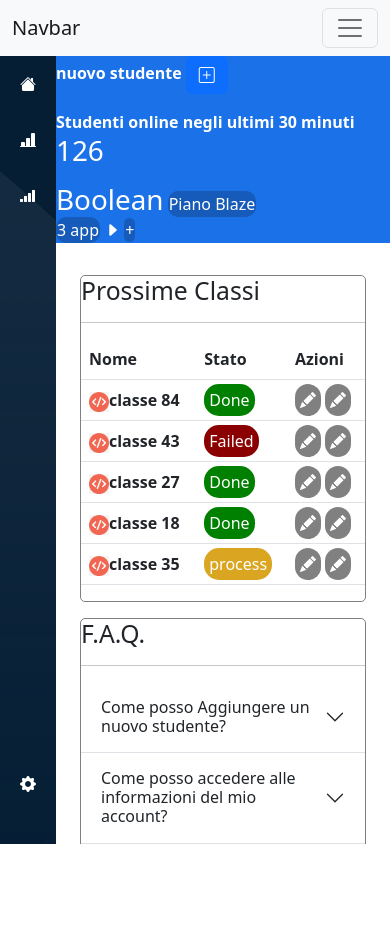
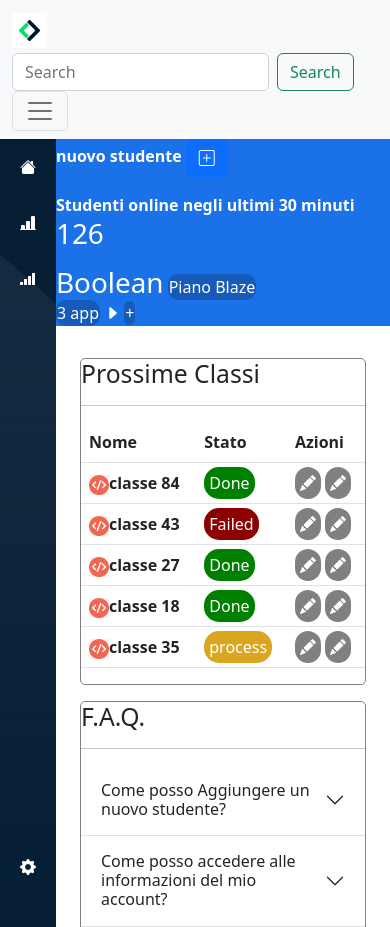
Before and after one commit to Ericdid/html-css-bootstrap-dashboard, a plain HTML site: page index.html in a window 390 px wide. Before the commit the page ends 844 px from the top, so only its background shows below. Drawn offline with nearby package versions, Linux system fonts and the light colour scheme.

Commit message:
add.responsive logo

```diff
--- a/css/style.css
+++ b/css/style.css
@@ -34,6 +34,11 @@ body {
 .blue {
   background-color: #165bba;
   color: white;
+}
+
+/* NAVBAR */
+.logo-mobile {
+  width: 35px;
 }
 
 /* Main */
--- a/index.html
+++ b/index.html
@@ -24,7 +24,25 @@
     <header>
       <nav class="navbar navbar-expand-lg bg-light">
         <div class="container-fluid">
-          <a class="navbar-brand" href="#">Navbar</a>
+          <a class="navbar-brand" href="#"
+            ><img src="./img/logo.svg" alt="" class="d-none d-md-inline" />
+            <img
+              src="./img/mobile-logo.png"
+              alt=""
+              class="d-md-none logo-mobile"
+            />
+          </a>
+          <form class="d-flex" role="search">
+            <input
+              class="form-control me-2"
+              type="search"
+              placeholder="Search"
+              aria-label="Search"
+            />
+            <button class="btn btn-outline-success" type="submit">
+              Search
+            </button>
+          </form>
           <button
             class="navbar-toggler"
             type="button"
@@ -67,17 +85,6 @@
                 <a class="nav-link disabled">Disabled</a>
               </li>
             </ul>
-            <form class="d-flex" role="search">
-              <input
-                class="form-control me-2"
-                type="search"
-                placeholder="Search"
-                aria-label="Search"
-              />
-              <button class="btn btn-outline-success" type="submit">
-                Search
-              </button>
-            </form>
           </div>
         </div>
       </nav>
```
